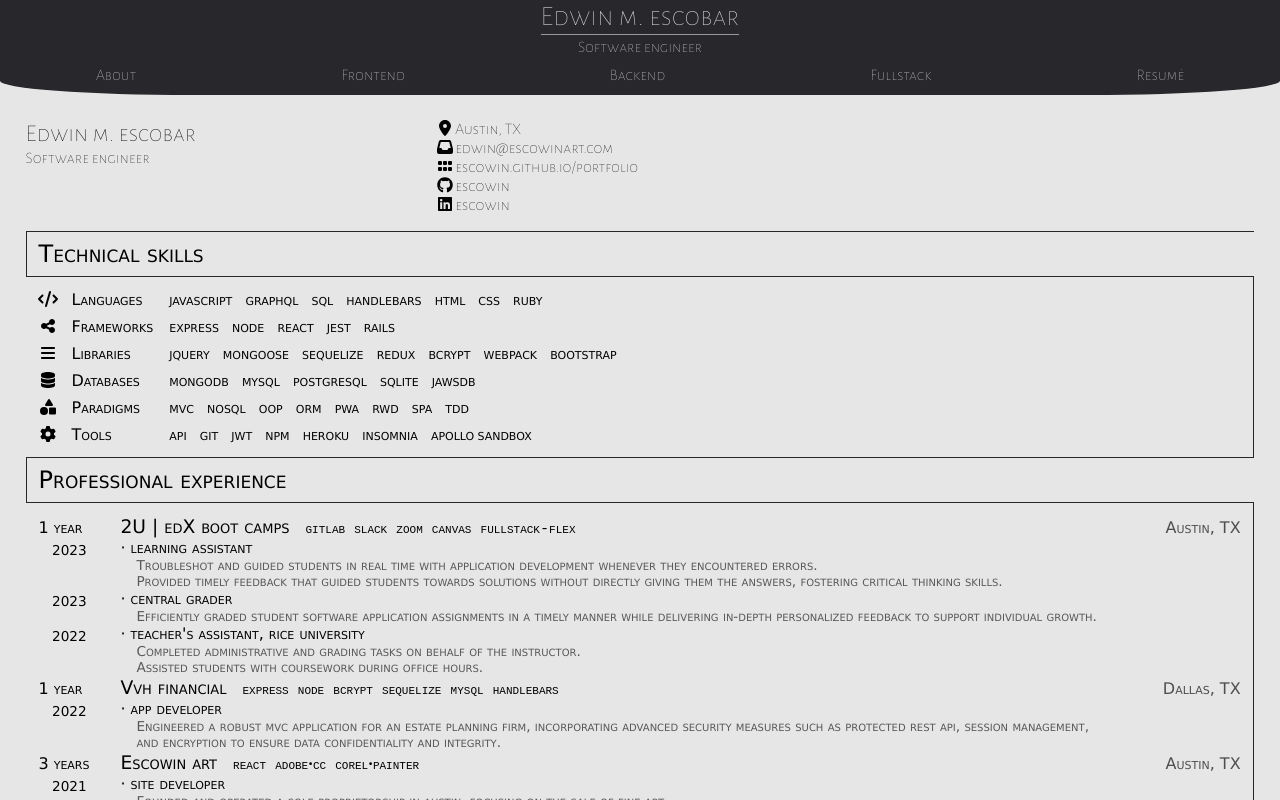
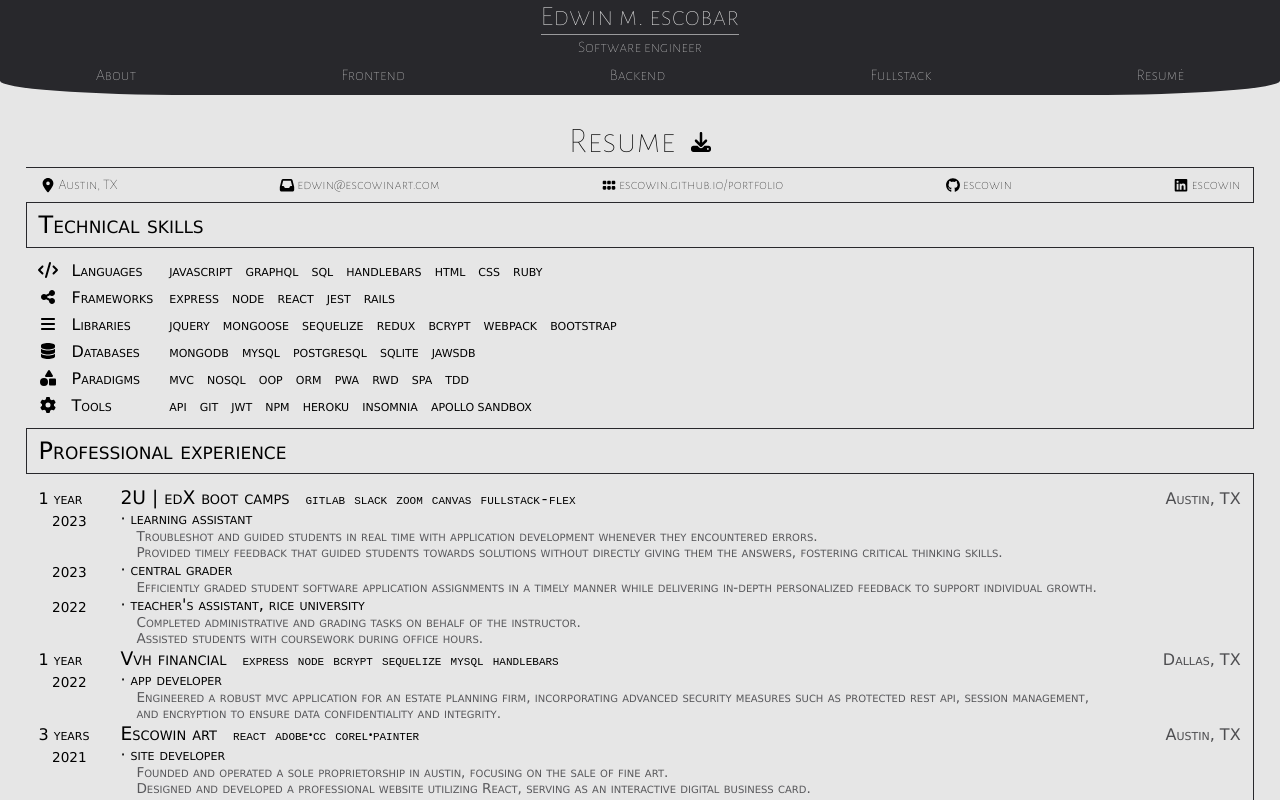
Before and after one commit to escowin/portfolio, a React (Create React App) app: page / in a window 1280 px wide. Shown: the top 800 px of the page. Built offline with nearby package versions, Linux system fonts and the light colour scheme; a web font is replaced by a local one.

Commit message:
overhauled styles to enhance visual reading-direction cues & cohesion

```diff
--- a/src/components/ResumeHeader/index.css
+++ b/src/components/ResumeHeader/index.css
@@ -1,28 +1,37 @@
+/* * {
+    outline: 1px dotted blue;
+} */
+
 #resume-header {
-    display: flex;
-    justify-content: center;
-    padding-bottom: 2vh;
-}
-
-.center {
     display: flex;
     flex-direction: column;
     gap: .25rem;
 }
 
-.center .display-screen {
-    font-size: 2rem;
-    font-weight: 600;
+#screen-details {
+    display: flex;
+    justify-content: center;
+    align-items: center;
+    gap: 1rem;
+    font-size: 1.5rem;
 }
 
-.center h2 {
+#links {
+    border-top: 1px solid var(--offblack);
+    border-right: 1px solid var(--offblack);
+    display: flex;
+    justify-content: space-between;
+    font-size: .9rem;
+    padding: .5rem 1vw;
+}
+
+#links p:nth-child(1) {
+    display: none;
+}
+
+#resume-header p {
     display: flex;
     align-items: center;
-    gap: .5rem;
-}
-
-.center .display-screen svg {
-    height: .5rem;
 }
 
 /* fa icons */
@@ -30,65 +39,40 @@ svg {
     width: 1.25rem;
 }
 
-@media screen and (min-width: 1024px) {
-    #resume-header {
-        display: grid;
-        grid-template-columns: repeat(3, 1fr);
-        padding-bottom: 2vh;
-    }
-
-    .left, .center, .right {
-        display: flex;
-        flex-direction: column;
-        gap: .25rem;
-    }
-
-    .left {
-        align-items: flex-start;
-    }
-
-    .center {
-        align-items: center;
-    }
-
-    .right {
-        align-items: flex-end;
+@media screen and (min-width: 768px) {
+    #links p:nth-child(1) {
+        display: inherit;
     }
 }
 
-@media print {
-    #resume-header {
-        display: grid;
-        grid-template-columns: repeat(3, 1fr);
-        padding-bottom: .75rem;
+@media screen and (min-width: 1024px) {
+    #screen-details {
+        padding: 0 1vw;
     }
 
-    .left, .center, .right {
-        display: flex;
-        flex-direction: column;
-        gap: .25rem;
+}
+
+@media print {
+    @import url('https://fonts.googleapis.com/css2?family=Wire+One&display=swap');
+
+    #screen-details {
+        display: none;
     }
 
-    .left {
-        align-items: flex-start;
+    #links p:nth-child(1) {
+        display: inherit;
     }
 
-    .center {
-        align-items: center;
-        gap: 0;
+    #print-details {
+        display: flex;
+        align-items: baseline;
+        gap: 1rem;
+        padding: 0 1rem;
+        font-size: 1.5rem;
     }
 
-    .right {
-        align-items: flex-end;
-    }
-
-    #location {
-        order: 2;
-    }
-
-    #resume-header p {
-        display: flex;
-        align-items: center;
+    #links {
+        padding: .5rem 1rem;
     }
 
     svg {
--- a/src/components/ResumeHeader/index.js
+++ b/src/components/ResumeHeader/index.js
@@ -44,7 +44,7 @@ function ResumeHeader() {
     if (link.includes("@")) {
       window.open(`mailto:${link}`, "_blank");
     }
-  };
+  }
 
   // const downloadResume = () => {
   //   fetch(resume)
@@ -60,15 +60,25 @@ function ResumeHeader() {
 
   return (
     <section id="resume-header">
-      <article id="details">
+      <article id="print-details" className="display-print">
         <h2>{data.name}</h2>
         <p>{data.occupation}</p>
       </article>
+
+      <article id="screen-details" className="display-screen">
+        <h2>Resume</h2>
+        <FontAwesomeIcon className="link" icon={faDownload} />
+      </article>
+
       <article id="links">
         {links.map((link, i) => (
-          <p key={i} onClick={() => handleClickedLink(link.string)}>
+          <p
+            key={i}
+            className="link"
+            onClick={() => handleClickedLink(link.string)}
+          >
             <FontAwesomeIcon icon={link.icon} />
-            <span className="display-lg display-print">
+            <span className="display-md display-print">
               {formatLink(link.string)}
             </span>
           </p>
```
